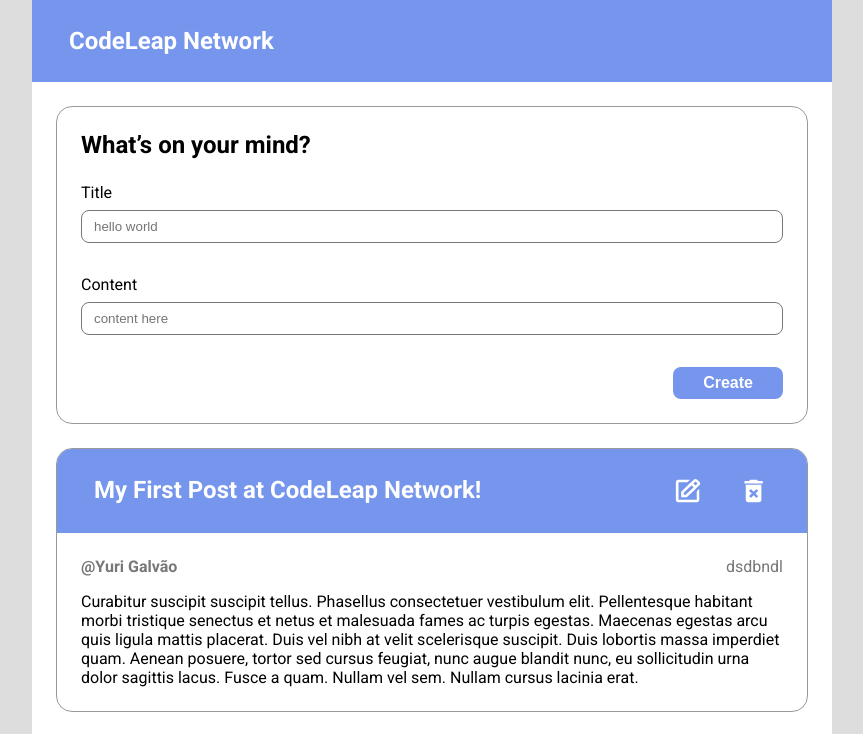
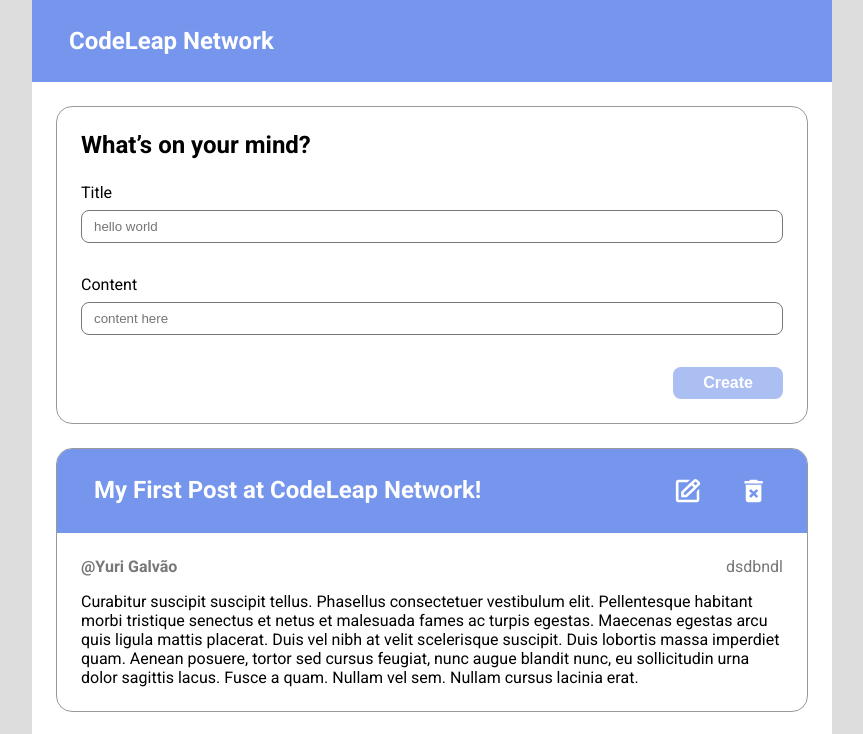
Before and after one commit to gvao/test-codeleap, a Next.js app: page /profile/signup in a window 1280 px wide. Shown: the top 734 px of the page, without its empty margins (208-1071 px from the left). Built offline with nearby package versions, Linux system fonts and the light colour scheme.

Commit message:
Logic button and inputs

```diff
--- a/src/components/profile/index.tsx
+++ b/src/components/profile/index.tsx
@@ -1,10 +1,25 @@
+'use client'
+
 import styles from "./styles.module.css"
 
 import { Input } from "@/common/input"
 import { Button } from "@/common/button"
 import { CardPost } from "@/common/cards"
+import { ChangeEventHandler, useState } from "react"
 
 export const ProfilePage = () => {
+
+    const [infosPost, setInfosPost] = useState({})
+
+    const onChangeInput: ChangeEventHandler<HTMLInputElement> =
+        ({ target: { id, value } }) => setInfosPost({ ...infosPost, [id]: value })
+
+    const validButton = (infosPost = {}) => {
+        const inputsFilled = Object.values(infosPost)
+            .filter(value => value !== '')
+        const isAllInputsFilled = inputsFilled.length >= 2
+        return isAllInputsFilled
+    }
 
     return (
         <section className={styles.wrap} >
@@ -14,22 +29,26 @@
             </header>
 
             <main className={styles.main}>
-                <form className={styles.card} >
+                <form className={styles.card} onSubmit={event => event.preventDefault()} >
 
                     <div className={styles.container}>
                         <h2>What’s on your mind?</h2>
 
                         <Input
+                            id='title'
                             label='Title'
                             placeholder="hello world"
+                            onChange={onChangeInput}
                         />
 
                         <Input
+                            id='content'
                             label='Content'
                             placeholder="content here"
+                            onChange={onChangeInput}
                         />
 
-                        <Button isValid >Create</Button>
+                        <Button isValid={validButton(infosPost)} >Create</Button>
                     </div>
 
                 </form>
```
Also changed, not shown: src/common/cards/index.tsx (+1 -28 lines).
